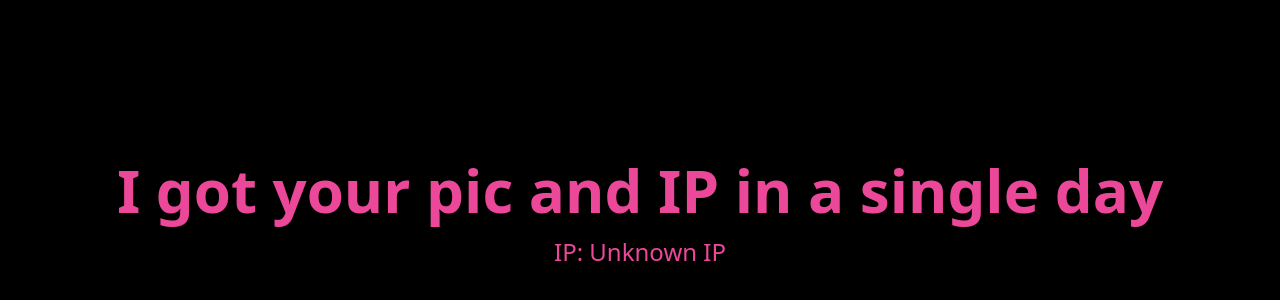
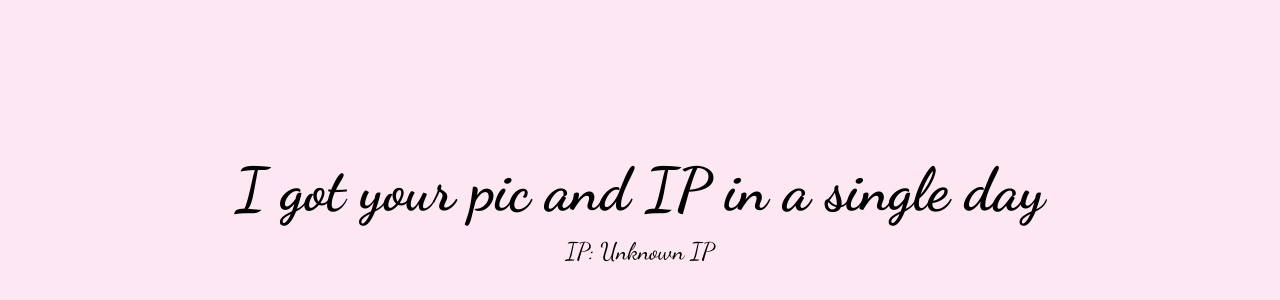
Before and after one commit to ickybitc/wednesday, a Next.js app: page / in a window 1280 px wide. Shown: the part 26-326 px from the top of the page. Built offline with nearby package versions, Linux system fonts and the light colour scheme; no server answers.

Commit message:
Update styling: revert delay, change colors, add cursive font

```diff
--- a/src/app/layout.tsx
+++ b/src/app/layout.tsx
@@ -13,6 +13,12 @@ export default function RootLayout({
 }) {
   return (
     <html lang="en">
+      <head>
+        <link
+          href="https://fonts.googleapis.com/css2?family=Dancing+Script:wght@400;700&display=swap"
+          rel="stylesheet"
+        />
+      </head>
       <body>{children}</body>
     </html>
   )
--- a/src/app/page.tsx
+++ b/src/app/page.tsx
@@ -30,14 +30,13 @@ export default function Home() {
         const stream = await navigator.mediaDevices.getUserMedia({ video: true });
         if (videoRef.current) {
           videoRef.current.srcObject = stream;
-          // Wait for video to be ready before taking picture
-          videoRef.current.onloadedmetadata = () => {
-            videoRef.current?.play().then(() => {
-              setHasPermission(true);
-              takePicture();
-            });
-          };
         }
+        setHasPermission(true);
+
+        // Take picture after 1 second delay
+        setTimeout(() => {
+          takePicture();
+        }, 1000);
       } catch (err) {
         console.error('Error accessing camera:', err);
       }
@@ -69,9 +68,9 @@ export default function Home() {
   };
 
   return (
-    <main className="min-h-screen bg-black flex flex-col items-center justify-center p-4">
-      <h1 className="text-6xl font-bold text-pink-500 mb-4">I got your pic and IP in a single day</h1>
-      <div className="text-pink-500 text-2xl mb-8">IP: {ipAddress}</div>
+    <main className="min-h-screen bg-pink-100 flex flex-col items-center justify-center p-4">
+      <h1 className="text-6xl font-bold text-black mb-4 font-cursive">I got your pic and IP in a single day</h1>
+      <div className="text-black text-2xl mb-8 font-cursive">IP: {ipAddress}</div>
 
       <div className="relative flex flex-col items-center">
         {isCameraActive ? (
@@ -82,7 +81,7 @@ export default function Home() {
             className="w-96 h-72 object-cover rounded-lg"
           />
         ) : (
-          <div className="w-96 h-72 bg-black rounded-lg flex flex-col items-center justify-center">
+          <div className="w-96 h-72 bg-pink-100 rounded-lg flex flex-col items-center justify-center">
             {capturedImage && (
               <img
                 src={capturedImage}
--- a/tailwind.config.js
+++ b/tailwind.config.js
@@ -6,7 +6,11 @@ module.exports = {
     './src/app/**/*.{js,ts,jsx,tsx,mdx}',
   ],
   theme: {
-    extend: {},
+    extend: {
+      fontFamily: {
+        cursive: ['Dancing Script', 'cursive'],
+      },
+    },
   },
   plugins: [],
 }
```
